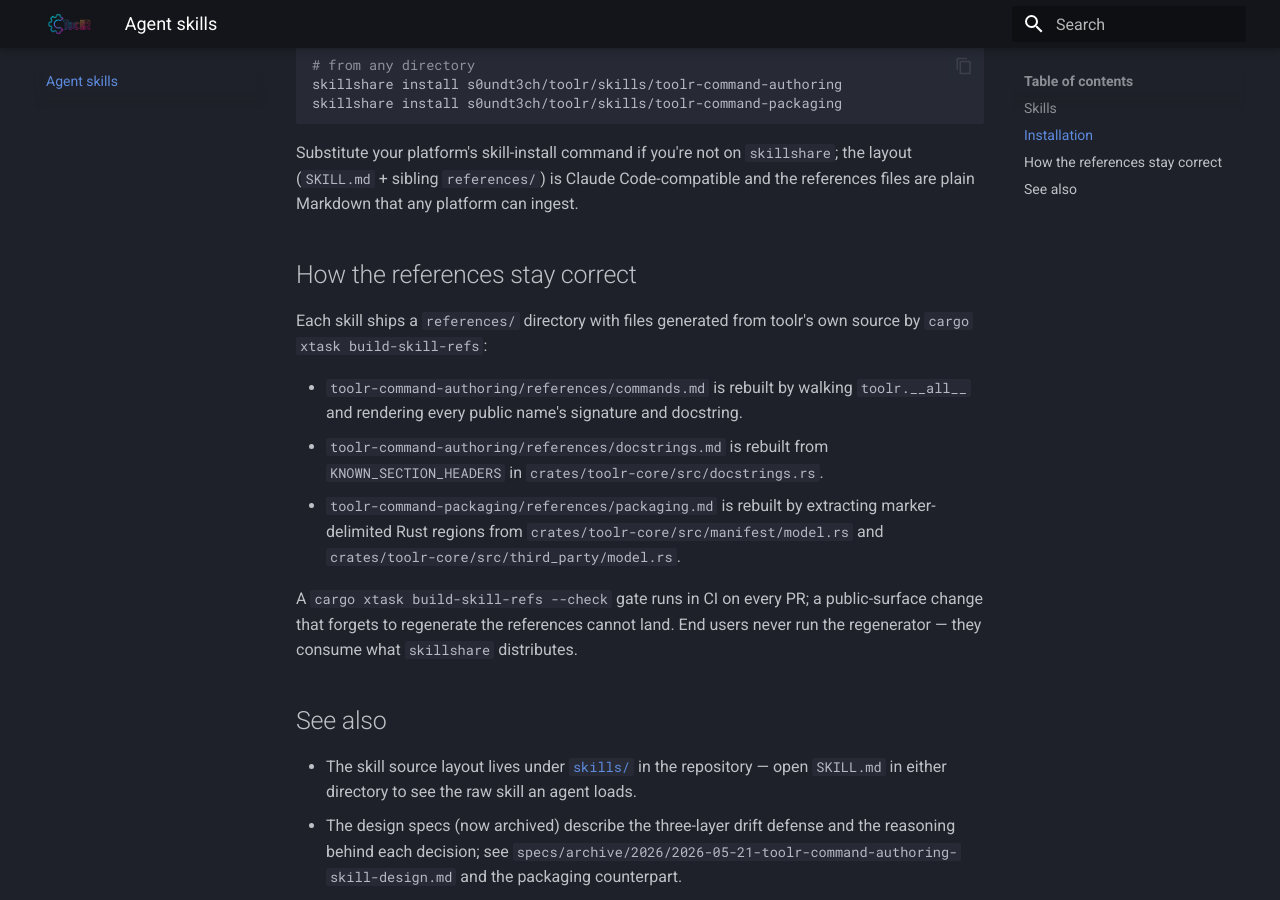
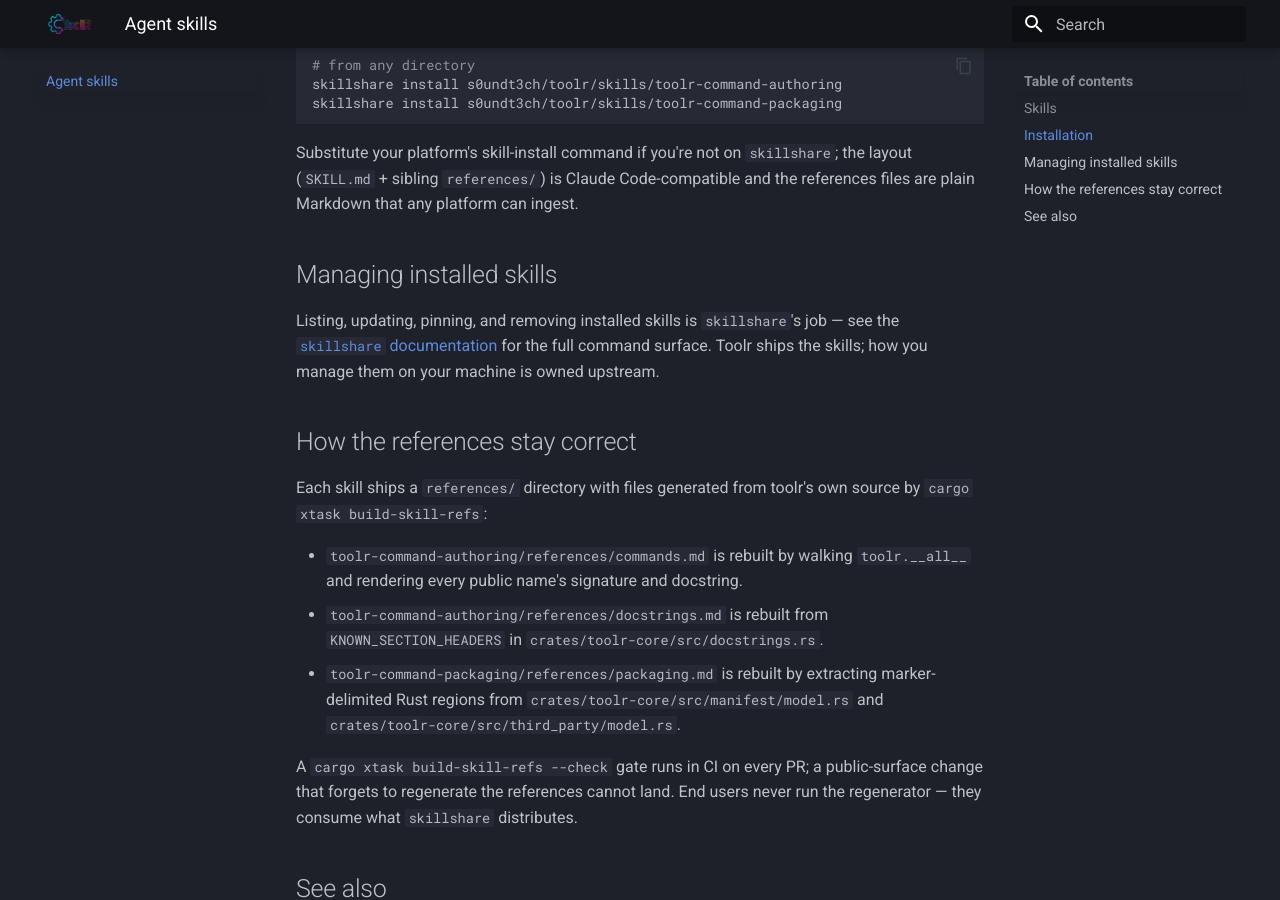
Before and after one commit to s0undt3ch/ToolR, an MkDocs documentation site: the page built from docs/skills.md, in a window 1280 px wide and 900 px high, scrolled down 861 px. Built offline with MkDocs 1.6.1 and Material for MkDocs 9.7.7, drawn with Linux system fonts in a browser that asks for light colours.

Commit message:
docs(skills): link agent skills from README and docs landing
The merged skills shipped without any entry point on the README or
docs/index.md — the page was only reachable from the left nav. Add
a 'Where to go next' bullet on README.md and a 'Start here' bullet
on docs/index.md, and add a short 'Managing installed skills'
subsection on docs/skills.md that redirects to skillshare's own
docs rather than duplicating its command surface.

```diff
--- a/docs/skills.md
+++ b/docs/skills.md
@@ -37,6 +37,14 @@
 Claude Code-compatible and the references files are plain Markdown
 that any platform can ingest.
 
+## Managing installed skills
+
+Listing, updating, pinning, and removing installed skills is
+`skillshare`'s job — see the
+[`skillshare` documentation](https://github.com/skillsharehub/skillshare)
+for the full command surface. Toolr ships the skills; how you
+manage them on your machine is owned upstream.
+
 ## How the references stay correct
 
 Each skill ships a `references/` directory with files generated from
```
Also changed, not shown: README.md (+1 -0 lines), docs/index.md (+2 -0 lines).
